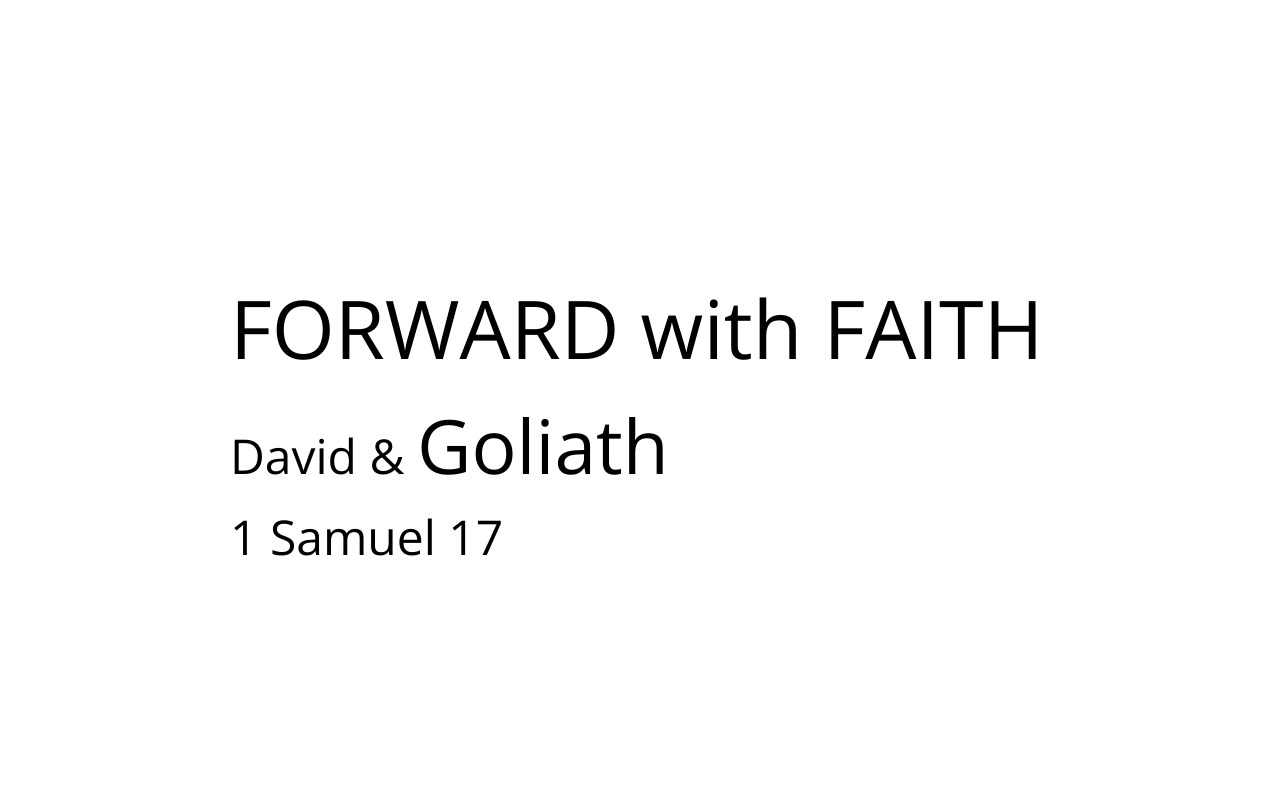
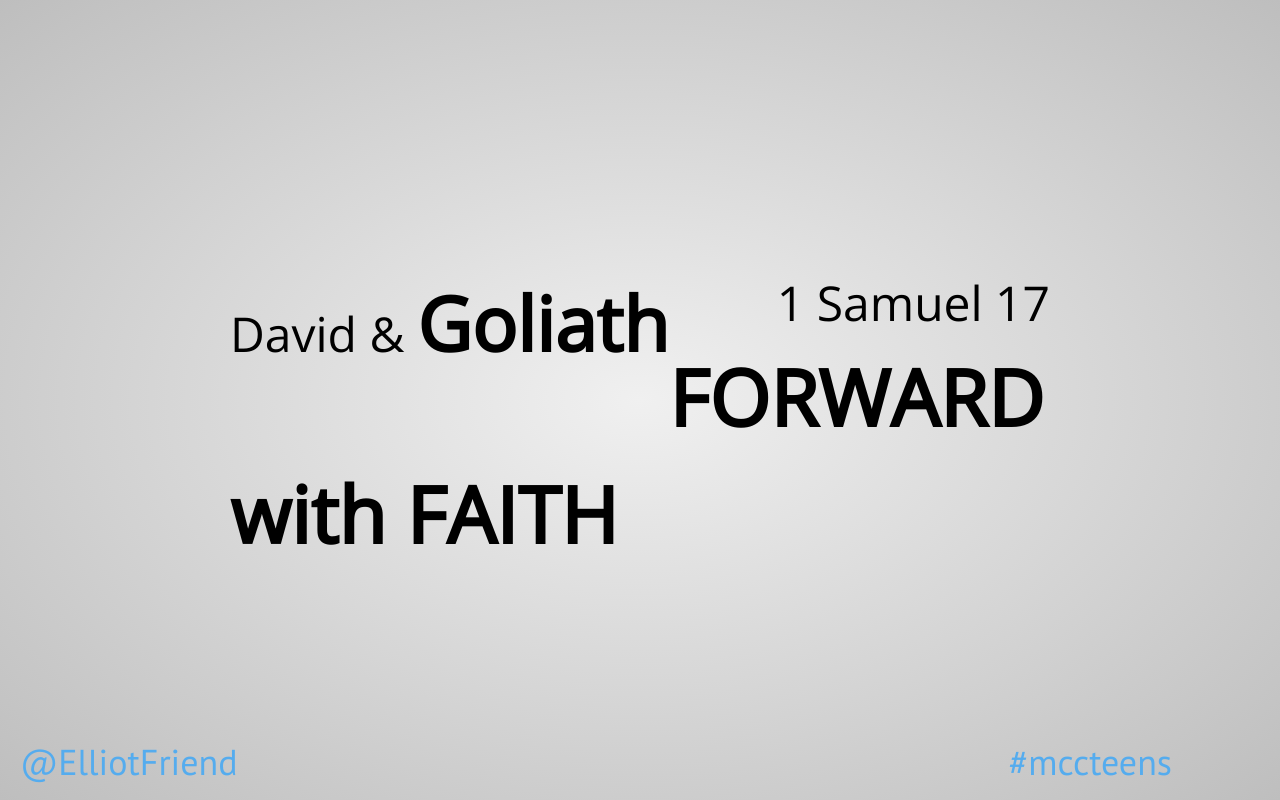
Before and after one commit to ElliotFriend/mocc-slides, a plain HTML site: page mocc/forward/with/faith.html in a window 1280 px wide. Shown: the top 800 px of the page. Drawn offline with nearby package versions, Linux system fonts and the light colour scheme; files whose address does not match are found by name.

Commit message:
Tweaking and styling things a touch.
Signed-off-by: Elliot Voris <elliot@voris.me>

```diff
--- a/mocc/forward/with/faith.css
+++ b/mocc/forward/with/faith.css
@@ -50,6 +50,13 @@ table {
 body {
 	font-family: 'PT Sans', sans-serif;
     min-height: 740px;
+    background: rgb(215, 215, 215);
+    background: -webkit-gradient(radial, 50% 50%, 0, 50% 50%, 500, from(rgb(240, 240, 240)), to(rgb(190, 190, 190)));
+    background: -webkit-radial-gradient(rgb(240, 240, 240), rgb(190, 190, 190));
+    background:    -moz-radial-gradient(rgb(240, 240, 240), rgb(190, 190, 190));
+    background:     -ms-radial-gradient(rgb(240, 240, 240), rgb(190, 190, 190));
+    background:      -o-radial-gradient(rgb(240, 240, 240), rgb(190, 190, 190));
+    background:         radial-gradient(rgb(240, 240, 240), rgb(190, 190, 190));
 }
 
 /* General step style */
@@ -71,20 +78,32 @@ body {
 }
 
 /* Text styles */
+b, strong { font-weight: bold }
+i, em { font-style: italic }
 .pull-left {
     float: left;
 }
 .pull-right {
     float: right;
 }
-#step-2 .pull-right {
+#proposition .pull-right {
     text-align: right;
 }
 #title h1 {
-    font-size: 81px;
+    font-weight: bold;
+    font-size: 78px;
 }
 #title strong {
     font-size: 75px;
+}
+
+/* Social stuff */
+#social {
+    width: 90%;
+    padding: 10px;
+    margin: 0 auto;
+    font-size: 36px;
+    color: rgb(85, 172, 238);
 }
 
 /* fallback message */
--- a/mocc/forward/with/faith.html
+++ b/mocc/forward/with/faith.html
@@ -21,17 +21,26 @@
 
         <div id="impress">
             <div id="title" class="step" data-x="0" data-y="0">
+                <span class="pull-left">David &amp; <strong>Goliath</strong></span>
+                <span class="pull-right">1 Samuel 17</span>
                 <h1>FORWARD with FAITH</h1>
-                <div>David &amp; <strong>Goliath</strong></div>
-                <div>1 Samuel 17</div>
             </div>
 
-            <div class="step" data-x="20" data-y="20" data-z="1000">
+            <div id="video-step" class="step" data-x="1000" data-y="100" data-rotate="90">
+                <!--<video id="emmets-mind" src="emmets-mind.mp4" type="video/webm" />-->
+                <p>Video here!</p>
+            </div>
+
+            <div id="proposition" class="step" data-x="20" data-y="170" data-z="1000">
                 <span class="pull-left">Moving</span><span class="pull-right">means that we trust God and we allow him to use us.</span>
             </div>
 
             <div id="overview" class="step" data-x="0" data-y="0" data-scale="4">
             </div>
+        </div>
+        <div id="social" style="position: fixed; bottom: 10px; left: 10px; pointer-events: auto;">
+            <span class="pull-left">@ElliotFriend</span>
+            <span class="pull-right">#mccteens</span>
         </div>
 
     <!--<div class="hint">
@@ -44,6 +53,16 @@
         </script>-->
 
         <script src="/js/impress.js/js/impress.js"></script>
-        <script>impress().init();</script>
+        <script>
+            impress().init();
+            var videoStep = document.getElementById("video-step");
+            var video = document.getElementById("emmets-mind");
+            videoStep.addEventListener("impress:stepenter", function() {
+                video.play();
+            }, false);
+            videoStep.addEventListener("impress:stepleave", function() {
+                video.pause();
+            }, false);
+        </script>
     </body>
 </html>
```
